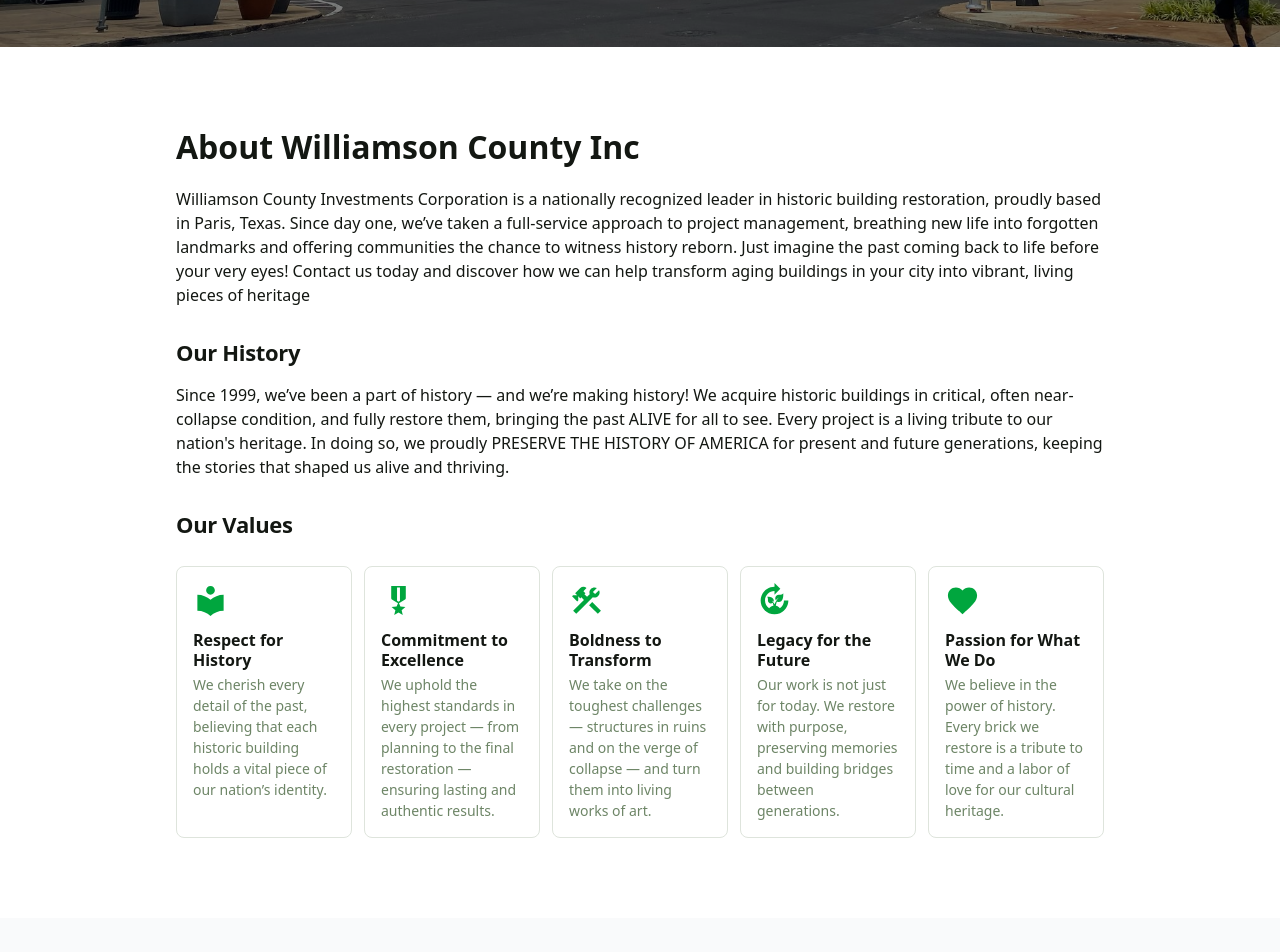
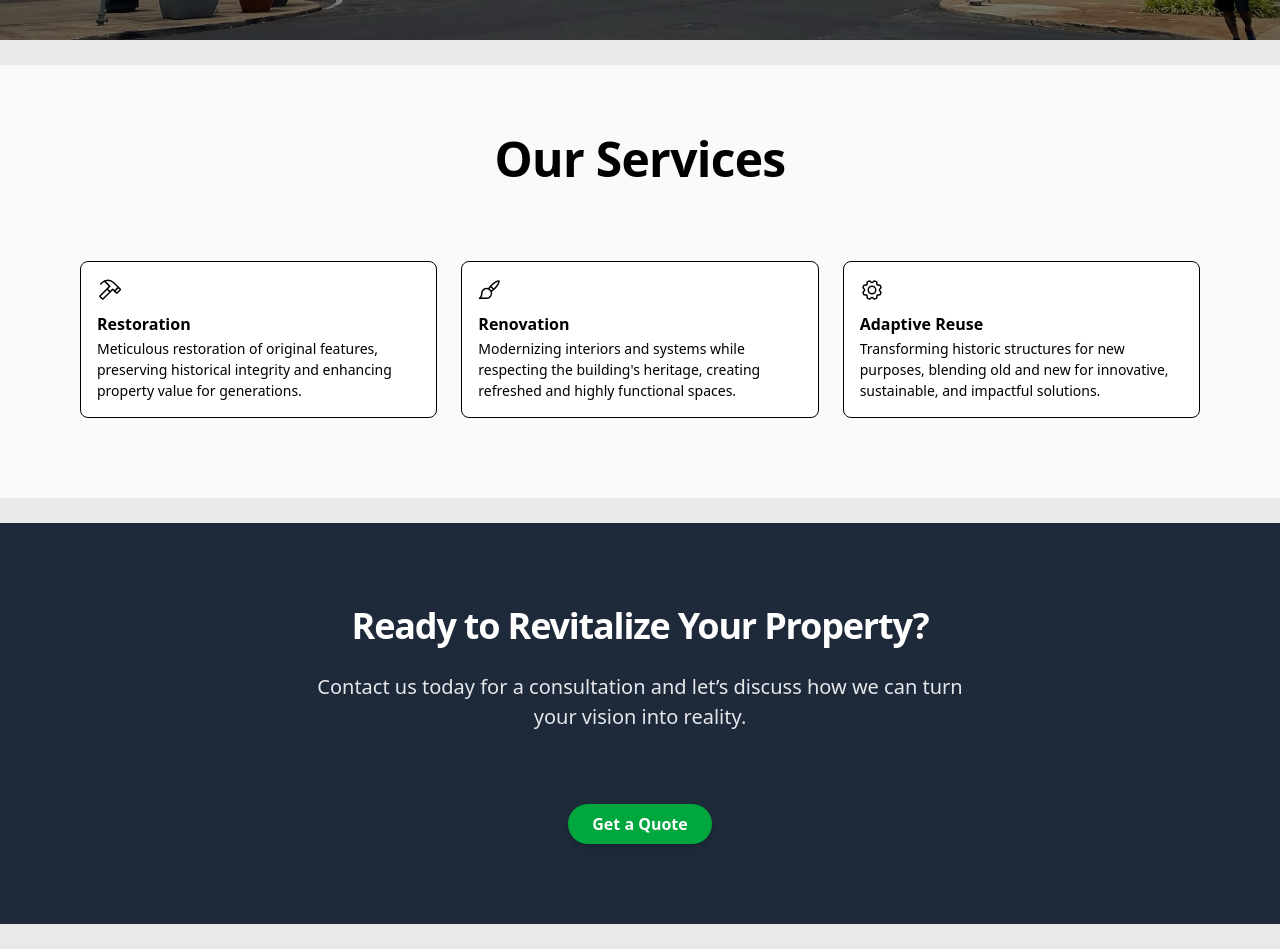
Before and after one commit to vitoriavicentin/historic-builds, a Next.js app: page / in a window 1280 px wide. Shown: the part 660-1612 px from the top of the page. Built offline with nearby package versions, Linux system fonts and the light colour scheme.

Commit message:
fiz layout

```diff
--- a/src/app/page.tsx
+++ b/src/app/page.tsx
@@ -9,8 +9,34 @@ import ProjectsSection from '@/components/sections/ProjectsSection';
 import AnimateOnScroll from '@/components/AnimateOnScroll';
 import Banner from '@/components/banner';
 import ContactSection from '@/components/sections/Contact';
+import GetQuoteButton from '@/components/GetQuoteButton';
+import ServiceCard from '@/components/ServiceCard';
+import BrushIcon from '@/components/icons/BrushIcon';
+import HammerIcon from '@/components/icons/HammerIcon';
+import MechanicalWheelIcon from '@/components/icons/MechanicalWheelIcon';
 
 export default function HomePage() {
+  const services = [
+    {
+      icon: <HammerIcon />,
+      title: 'Restoration',
+      description:
+        'Meticulous restoration of original features, preserving historical integrity and enhancing property value for generations.',
+    },
+    {
+      icon: <BrushIcon />,
+      title: 'Renovation',
+      description:
+        "Modernizing interiors and systems while respecting the building's heritage, creating refreshed and highly functional spaces.",
+    },
+    {
+      icon: <MechanicalWheelIcon />,
+      title: 'Adaptive Reuse',
+      description:
+        'Transforming historic structures for new purposes, blending old and new for innovative, sustainable, and impactful solutions.',
+    },
+  ];
+
   const bannerVariants = {
     hidden: { opacity: 0, scale: 0.95 },
     visible: { opacity: 1, scale: 1, transition: { duration: 1, ease: 'easeOut' } },
@@ -21,23 +47,75 @@ export default function HomePage() {
     visible: { opacity: 1, y: 0, transition: { duration: 0.8, ease: 'easeOut', delay: 0.2 } },
   };
 
+  function CallToActionSection() {
+    return (
+      <section className='flex flex-col items-center justify-center gap-6 py-12 text-center md:py-20 bg-gray-800 text-white'>
+        <h2 className='tracking-light text-[32px] font-bold leading-tight md:text-4xl md:font-black md:leading-tight md:tracking-[-0.033em] max-w-[720px] mx-auto'>
+          Ready to Revitalize Your Property?
+        </h2>
+        <p className='text-lg md:text-xl font-normal leading-normal max-w-[720px] mx-auto px-4 text-gray-200'>
+          Contact us today for a consultation and let’s discuss how we can turn your vision into
+          reality.
+        </p>
+        <div className='flex justify-center mt-10 md:mt-12'>
+          <GetQuoteButton />
+        </div>
+      </section>
+    );
+  }
+
+  function ServicesSection() {
+    return (
+      <section
+        id='services-section'
+        className='py-10 md:py-16 bg-gray-50 w-screen relative left-1/2 right-1/2 -mx-[50vw] px-0'
+      >
+        <h2 className='text-primary-brand text-3xl md:text-4xl lg:text-5xl font-bold leading-tight tracking-[-0.015em] text-center px-4 mb-10 md:mb-14'>
+          Our Services
+        </h2>
+        <div className='grid grid-cols-1 sm:grid-cols-2 lg:grid-cols-3 gap-6 p-4 max-w-6xl mx-auto'>
+          {services.map((service) => (
+            <ServiceCard key={service.title} {...service} />
+          ))}
+        </div>
+      </section>
+    );
+  }
+
   return (
     <>
       <Header />
       <main className='layout-container flex h-full grow flex-col'>
         <div className='mx-auto w-full'>
-          {/* Banner - pode ter uma animação de entrada diferente */}
           <AnimateOnScroll variants={bannerVariants} threshold={0.1} once={true}>
             <Banner />
           </AnimateOnScroll>
+
+          <div className='border-t border-gray-200 my-2 md:my-3 max-w-4xl mx-auto'></div>
+
+          <AnimateOnScroll variants={sectionVariants} threshold={0.2} once={true}>
+            <ServicesSection />
+          </AnimateOnScroll>
+
+          <div className='border-t border-gray-200 my-2 md:my-3 max-w-4xl mx-auto'></div>
+
+          <AnimateOnScroll variants={bannerVariants} threshold={0.2} once={true}>
+            <CallToActionSection />
+          </AnimateOnScroll>
+
+          <div className='border-t border-gray-200 my-2 md:my-3 max-w-4xl mx-auto'></div>
 
           <AnimateOnScroll variants={sectionVariants} threshold={0.2} once={true}>
             <AboutUsSection />
           </AnimateOnScroll>
 
+          <div className='border-t border-gray-200 my-2 md:my-3 max-w-4xl mx-auto'></div>
+
           <AnimateOnScroll variants={sectionVariants} threshold={0.2} once={true}>
             <ProjectsSection />
           </AnimateOnScroll>
+
+          <div className='border-t border-gray-200 my-2 md:my-3 max-w-4xl mx-auto'></div>
 
           <AnimateOnScroll variants={sectionVariants} threshold={0.2} once={true}>
             <ContactSection />
--- a/src/components/banner.tsx
+++ b/src/components/banner.tsx
@@ -23,43 +23,32 @@ export default function Banner() {
 
   const handleClick = () => {
     setIsLoading(true);
-    // Simula um delay para a ação (em um app real, você usaria next/router para navegar)
     setTimeout(() => {
       setIsLoading(false);
-      // Exemplo de navegação (adicione 'import { useRouter } from 'next/navigation';' no topo e 'const router = useRouter();' dentro do componente)
-      // router.push('/projects');
+      window.location.hash = 'projects-section';
     }, 2000);
   };
 
   return (
     <section className='relative h-[450px] md:h-[550px] lg:h-[650px] flex items-center justify-center text-white overflow-hidden'>
-      {/* Imagem de fundo com Next/Image para otimização */}
       <Image
-        src='/img/bank.jpg' // Verifique o caminho real da sua imagem
-        alt='Historic Bank Building' // Alt text mais descritivo
+        src='/img/bank.jpg'
+        alt='Historic Bank Building'
         layout='fill'
         objectFit='cover'
-        quality={85} // Ligeiro aumento na qualidade para mais nitidez
+        quality={85}
         priority
         className='absolute inset-0 z-0'
       />
-
-      {/* Sobreposição escura para melhorar a legibilidade do texto */}
-      {/* Aumentado a opacidade para 50% para melhor contraste */}
       <div className='absolute inset-0 bg-black opacity-50 z-10'></div>
-
-      {/* Conteúdo do Banner (título e botão) */}
       <div className='relative z-20 text-center px-4 max-w-4xl mx-auto'>
         <h1 className='text-3xl md:text-5xl lg:text-6xl font-bold leading-tight mb-6 text-white drop-shadow-md md:drop-shadow-lg'>
           Transforming Properties, Preserving Legacies.
         </h1>
-        {/* Usando text-gray-100 para um branco "sujo" que pode ter mais contraste */}
         <p className='text-base md:text-lg lg:text-xl mb-10 text-gray-100 drop-shadow'>
           Discover our latest restoration and renovation projects, transforming your vision into
           reality.
         </p>
-
-        {/* Botão Call to Action */}
         <button
           onClick={handleClick}
           disabled={isLoading}
--- a/src/components/layout/Header.tsx
+++ b/src/components/layout/Header.tsx
@@ -66,9 +66,6 @@ export default function Header() {
   return (
     <header className='flex items-center justify-between whitespace-nowrap border-b border-solid border-b-gray-200 px-4 py-3 md:px-8 lg:px-12 bg-white shadow-sm sticky top-0 z-50'>
       <Link href='/' className='flex items-center gap-2 text-primary-brand'>
-        <div className='w-6 h-6 md:w-8 md:h-8'>
-          <link rel='icon' type='image/png' href='/favicon.ico' />
-        </div>
         <h1 className='text-base md:text-xl font-bold leading-tight tracking-[-0.015em]'>
           Williamson County Investments Corporation
         </h1>
--- a/src/components/sections/ProjectsSection.tsx
+++ b/src/components/sections/ProjectsSection.tsx
@@ -42,17 +42,13 @@ export default function ProjectsSection() {
 
   return (
     <section id='projects-section' className='py-10 md:py-16 bg-gray-50'>
-      {' '}
       <div className='layout-content-container flex flex-col w-full max-w-[1200px] mx-auto gap-12 px-4'>
-        {' '}
         <div className='flex flex-wrap justify-between gap-3'>
-          {' '}
           <div className='flex min-w-72 flex-col gap-3'>
             <p className='tracking-tight text-5xl font-extrabold leading-tight text-primary-brand'>
               Our Projects
             </p>
             <p className='text-lg font-normal leading-normal pb-3 pt-1 max-w-2xl text-gray-700'>
-              {' '}
               Explore our portfolio of successful revitalization projects, showcasing our commitment
               to preserving history and enhancing communities with innovative design and sustainable
               practices.
@@ -87,7 +83,7 @@ export default function ProjectsSection() {
                 <p>{project.description}</p>
               </div>
 
-              <div className='flex-grow md:w-1/2'>
+              <div className='w-full md:w-1/2 flex-shrink-0'>
                 <ImageCompareSlider
                   beforeSrc={project.beforeImage}
                   afterSrc={project.afterImage}
```
